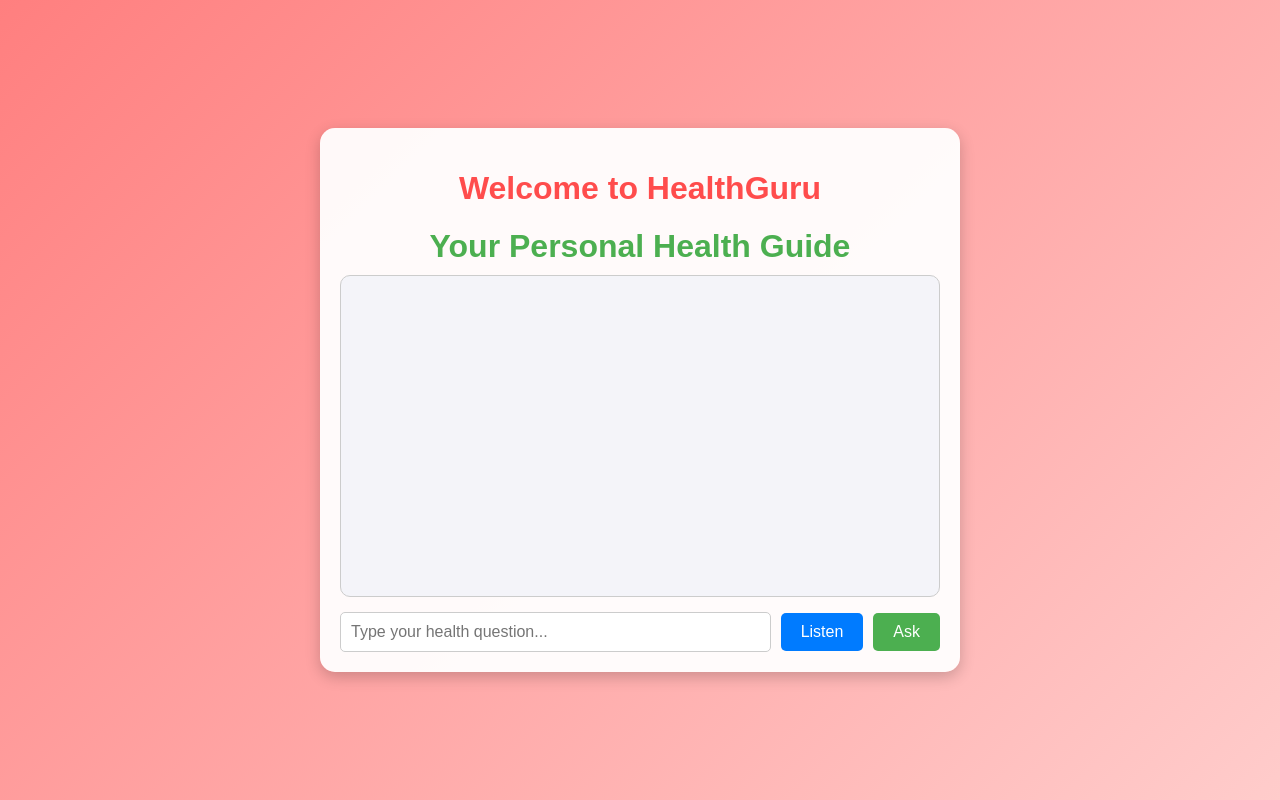
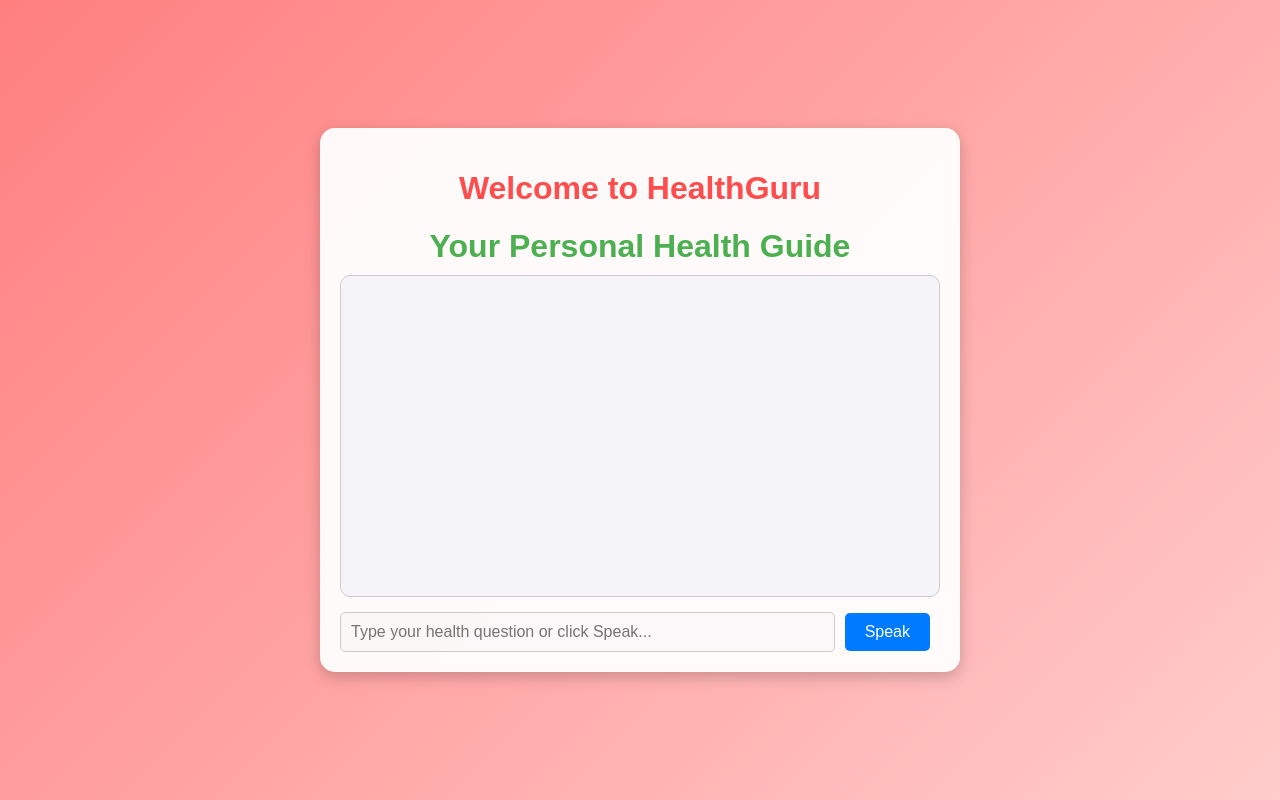
Before and after one commit to muhammadhassanali1/aibot, a React (Create React App) app: page / in a window 1280 px wide. Built offline with nearby package versions, Linux system fonts and the light colour scheme.

Commit message:
Update App.js

```diff
--- a/src/App.js
+++ b/src/App.js
@@ -41,22 +41,18 @@ function App() {
     synth.speak(utterance);
   };
 
-  // Handle sending a message
-  const sendMessage = () => {
-    if (input.trim()) {
-      const userMessage = { sender: "User", text: input };
-      setMessages([...messages, userMessage]);
+  // Automatically handle sending a message after speaking
+  const handleSendMessage = (message) => {
+    const userMessage = { sender: "User", text: message };
+    setMessages((prevMessages) => [...prevMessages, userMessage]);
 
-      const response = getResponse(input);
-      const botMessage = { sender: "HealthGuru", text: response };
+    const response = getResponse(message);
+    const botMessage = { sender: "HealthGuru", text: response };
 
-      setTimeout(() => {
-        setMessages((prevMessages) => [...prevMessages, botMessage]);
-        speak(response); // Speak the bot's response
-      }, 1000);
-
-      setInput("");
-    }
+    setTimeout(() => {
+      setMessages((prevMessages) => [...prevMessages, botMessage]);
+      speak(response); // Speak the bot's response
+    }, 1000);
   };
 
   // Start speech recognition
@@ -72,6 +68,7 @@ function App() {
     recognition.onresult = (event) => {
       const transcript = event.results[0][0].transcript;
       setInput(transcript); // Populate the input with the recognized speech
+      handleSendMessage(transcript); // Automatically send the message
       setIsListening(false);
     };
 
@@ -156,7 +153,7 @@ function App() {
           ))}
         </div>
 
-        {/* Input, Listen, and Ask Buttons */}
+        {/* Input and Speak Button */}
         <div style={{ display: "flex", alignItems: "center" }}>
           <input
             type="text"
@@ -170,7 +167,8 @@ function App() {
               marginRight: "10px",
               fontSize: "16px",
             }}
-            placeholder="Type your health question..."
+            placeholder="Type your health question or click Speak..."
+            disabled
           />
           <button
             onClick={startListening}
@@ -185,21 +183,7 @@ function App() {
               marginRight: "10px",
             }}
           >
-            {isListening ? "Listening..." : "Listen"}
-          </button>
-          <button
-            onClick={sendMessage}
-            style={{
-              background: "#4caf50",
-              color: "#ffffff",
-              border: "none",
-              padding: "10px 20px",
-              borderRadius: "5px",
-              fontSize: "16px",
-              cursor: "pointer",
-            }}
-          >
-            Ask
+            {isListening ? "Listening..." : "Speak"}
           </button>
         </div>
       </div>
```
